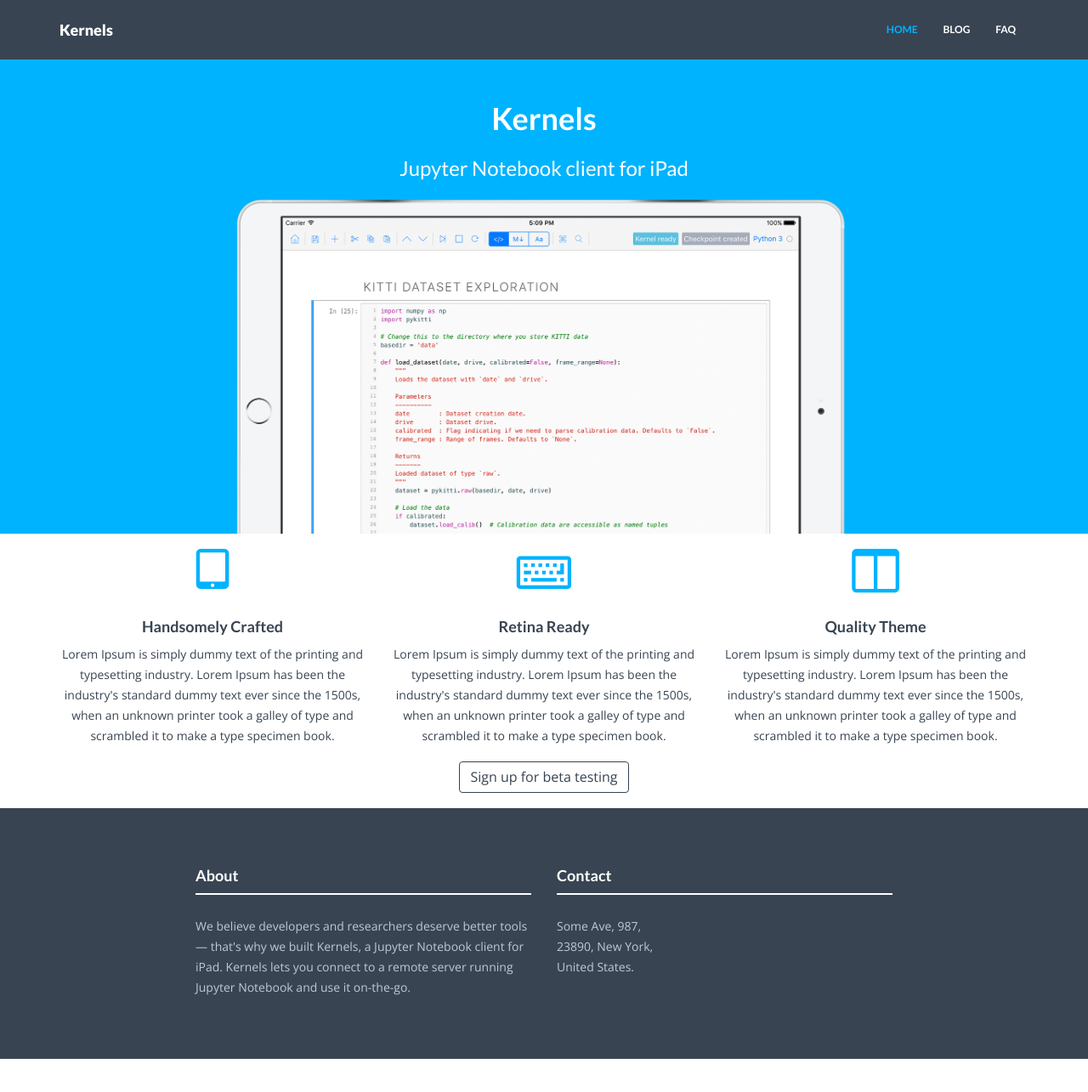
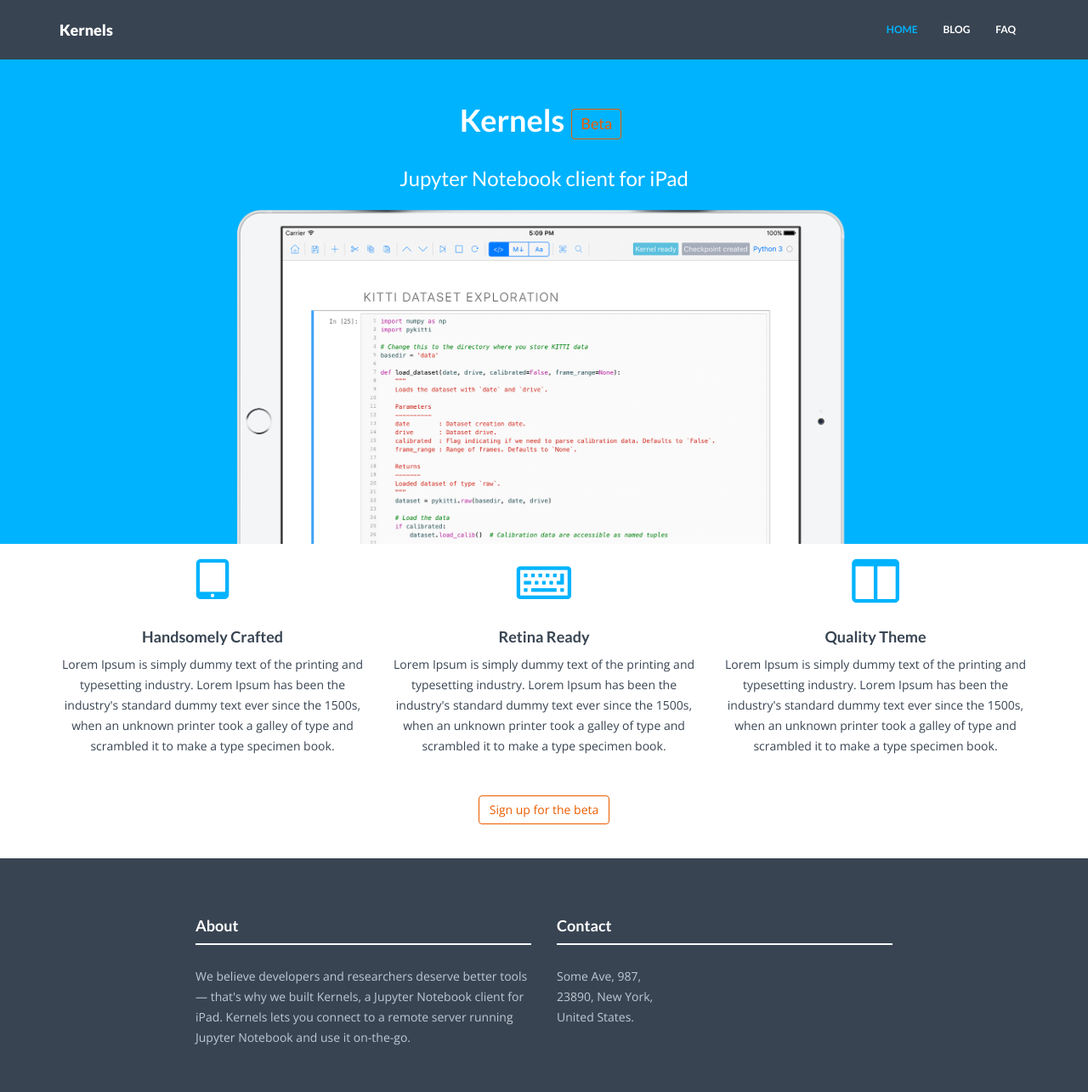
Before and after one commit to test-juno-sh/juno-website-test, a Jekyll site: the page built from index.html, in a window 1280 px wide and 1305 px high. Shown: the top 1285 px of the window at 85% size. Built offline with Jekyll 4.4.1, drawn with Linux system fonts in a browser that asks for light colours; nearby versions of some CDN libraries.

Commit message:
Add Beta buttons.

```diff
--- a/_includes/header.html
+++ b/_includes/header.html
@@ -2,7 +2,7 @@
     <div class="container">
         <div class="row">
             <div class="col-lg-8 col-lg-offset-2">
-                <h1>Kernels</h1>
+                <h1>Kernels<a href="#" class="btn btn-beta">Beta</a></h1>
                 <h3>Jupyter Notebook client for iPad</h5>
             </div>
             <div class="col-lg-8 col-lg-offset-2 himg">
--- a/index.html
+++ b/index.html
@@ -25,7 +25,8 @@
                 <h4>Quality Theme</h4>
                 <p>Lorem Ipsum is simply dummy text of the printing and typesetting industry. Lorem Ipsum has been the industry's standard dummy text ever since the 1500s, when an unknown printer took a galley of type and scrambled it to make a type specimen book.</p>
             </div>
-            <p><br/><a href="#" class="btn btn-theme">Sign up for beta testing</a></p>
         </div>
+        <p align="center"><br/><a href="#" class="btn btn-beta">Sign up for the beta</a></p>
+        <div class="spacing"></div>
     </div><! --/container -->
 </div><! --/service -->
```
